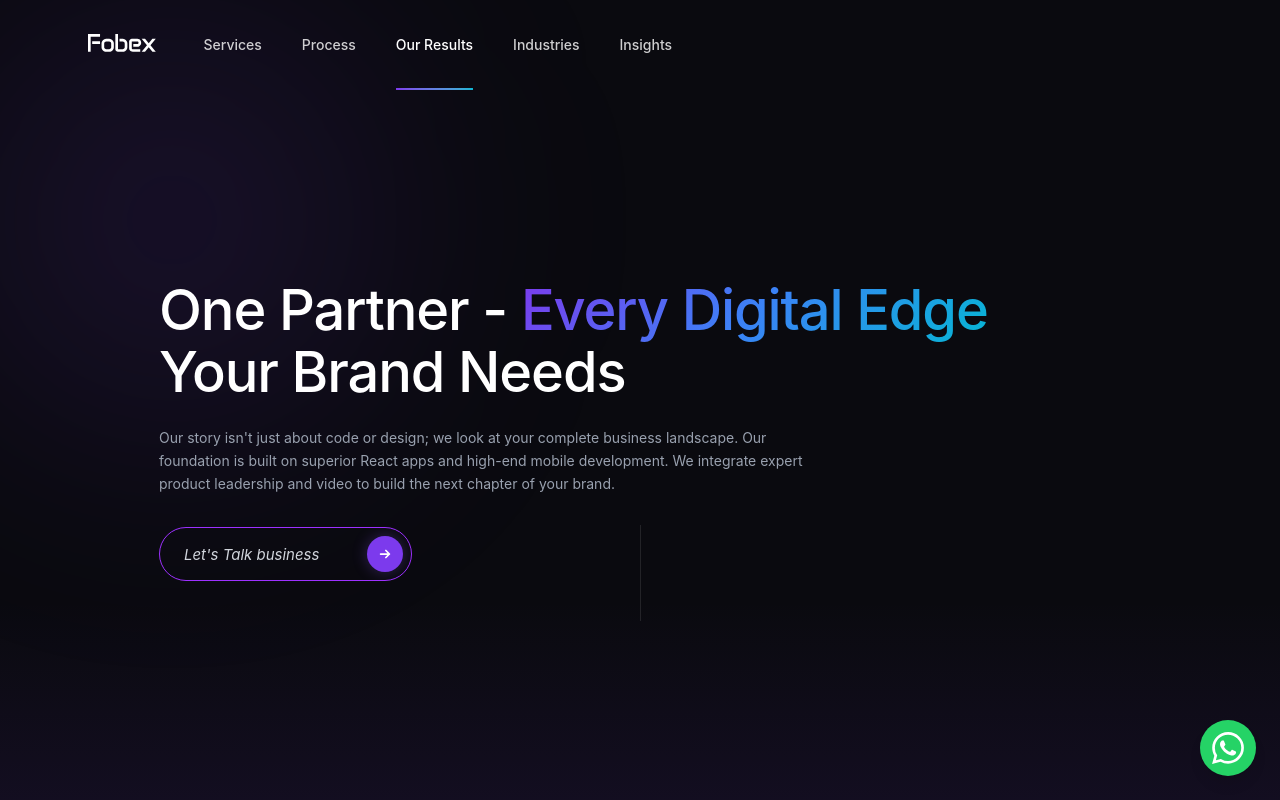
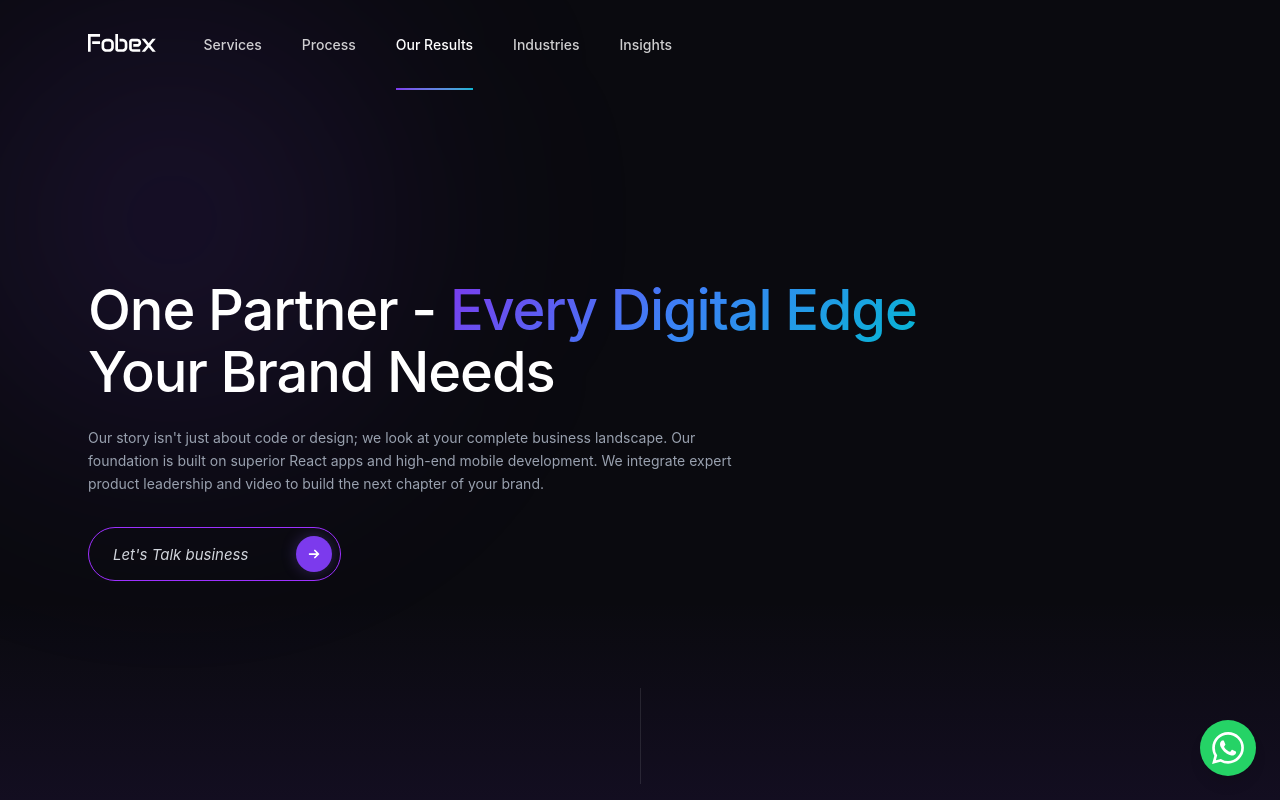
Before and after one commit to Akshay-m77/fobex, a React (Vite) app: page / in a window 1280 px wide. Shown: the top 800 px of the page. Built offline with nearby package versions, Linux system fonts and the light colour scheme; a web font is replaced by a local one.

Commit message:
feat: add Hero component with responsive layout, content, and call-to-action.

```diff
--- a/src/components/Hero.tsx
+++ b/src/components/Hero.tsx
@@ -52,7 +52,7 @@ export default function Hero() {
             </div>
 
             {/* Content */}
-            <div className="max-w-[var(--container-lg)] mx-auto px-6 max-md:px-5 relative z-10 w-full xl:pl-[95px]">
+            <div className="max-w-[var(--container-lg)] mx-auto px-6 max-md:px-5 relative z-10 w-full">
                 {/* Title — left aligned */}
                 <h1 className="text-[3.5rem] max-md:text-[2.2rem] font-medium max-md:not-italic leading-[1.1] max-md:leading-[1.15] tracking-[-0.02em] mb-6 max-w-[var(--container-sm)]">
                     <span className="block">
@@ -77,16 +77,16 @@ export default function Hero() {
                     </ArrowButton>
                 </div>
 
-                {/* Gradient flow scroll indicator (desktop) */}
-                <div className="absolute bottom-[-40px] left-1/2 -translate-x-1/2 max-md:hidden h-24 w-[1px] bg-white/10 overflow-hidden">
-                    <div className="w-full h-1/2 bg-gradient-to-b from-transparent via-[#a855f7] to-transparent animate-gradient-flow" />
-                </div>
-
                 {/* Bouncing arrow (mobile) */}
                 <div className="flex justify-center md:hidden pt-12 pb-6 w-full text-white animate-bounce">
                     <ChevronDownIcon size={24} />
                 </div>
             </div>
+
+            {/* Gradient flow scroll indicator (desktop) */}
+            <div className="absolute bottom-4 left-1/2 -translate-x-1/2 max-md:hidden h-24 w-[1px] bg-white/10 overflow-hidden z-20">
+                <div className="w-full h-1/2 bg-gradient-to-b from-transparent via-[#a855f7] to-transparent animate-gradient-flow" />
+            </div>
         </section>
     );
 }
```
